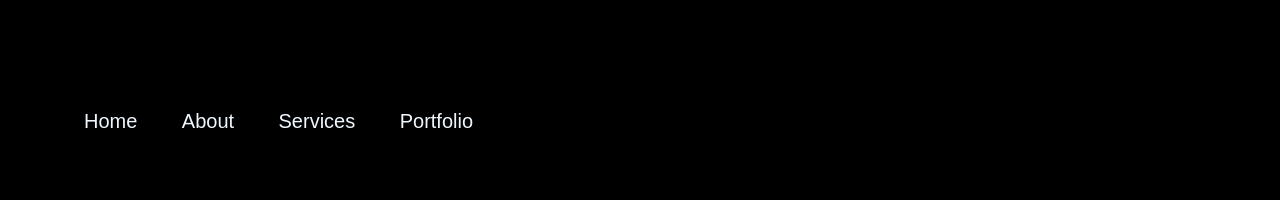
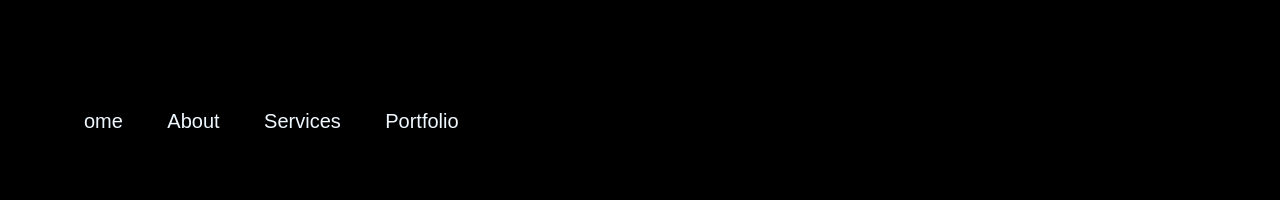
Before and after one commit to Naveenjbnk/Portfolio_recent, a plain HTML site: page index.html in a window 1280 px wide. Shown: the top 200 px of the page. Drawn offline with Linux system fonts and the light colour scheme; files whose address does not match are found by name.

Commit message:
Update index.html

```diff
--- a/index.html
+++ b/index.html
@@ -16,7 +16,7 @@
                     <nav>
 
                         <ul>
-                            <li><a href="#header"> Home</a></li>
+                            <li><a href="#header"> ome</a></li>
                             <li><a href="#About"> About</a></li>
                             <li><a href="#services"> Services</a></li>
                             <li><a href="#portfolio"> Portfolio</a></li>
```
